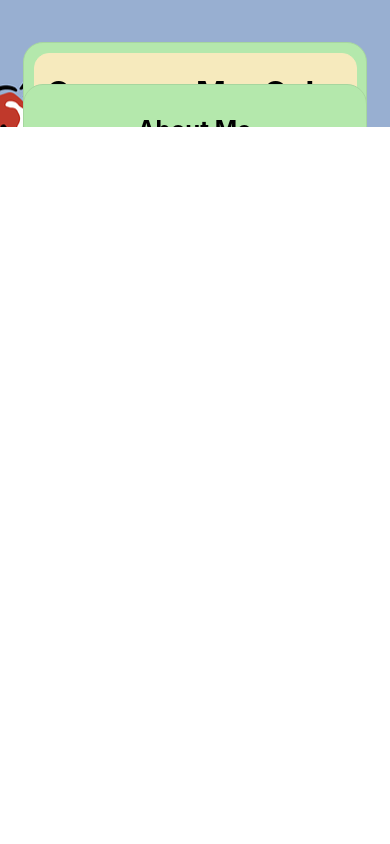
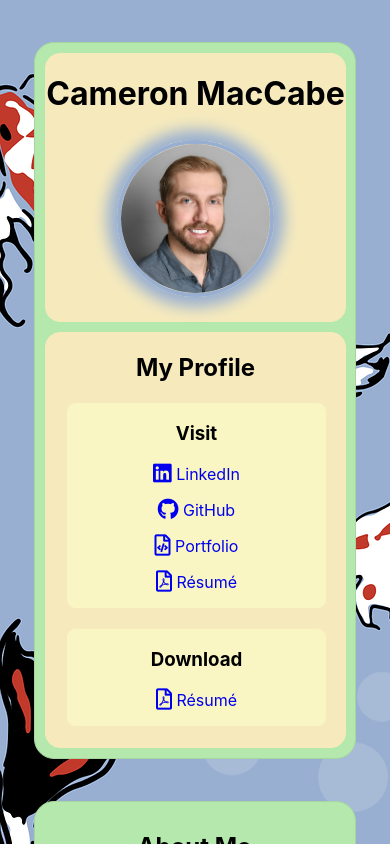
Before and after one commit to MacCabe1888/Professional-Portfolio, a React (Create React App) app: page /#/ in a window 390 px wide. Shown: the top 844 px of the page. Built offline with nearby package versions, Linux system fonts and the light colour scheme.

Commit message:
changed position property of div.page to "static" inside media query with max-width of 600px in order to make its height conform to the amount of content on the page

```diff
--- a/src/components/Page/style.css
+++ b/src/components/Page/style.css
@@ -94,7 +94,7 @@ section {
 
 @media screen and (max-width: 600px) {
   div.page {
-    height: auto;
+    position: static;
     border-radius: 20px !important;
   }
 }
```
